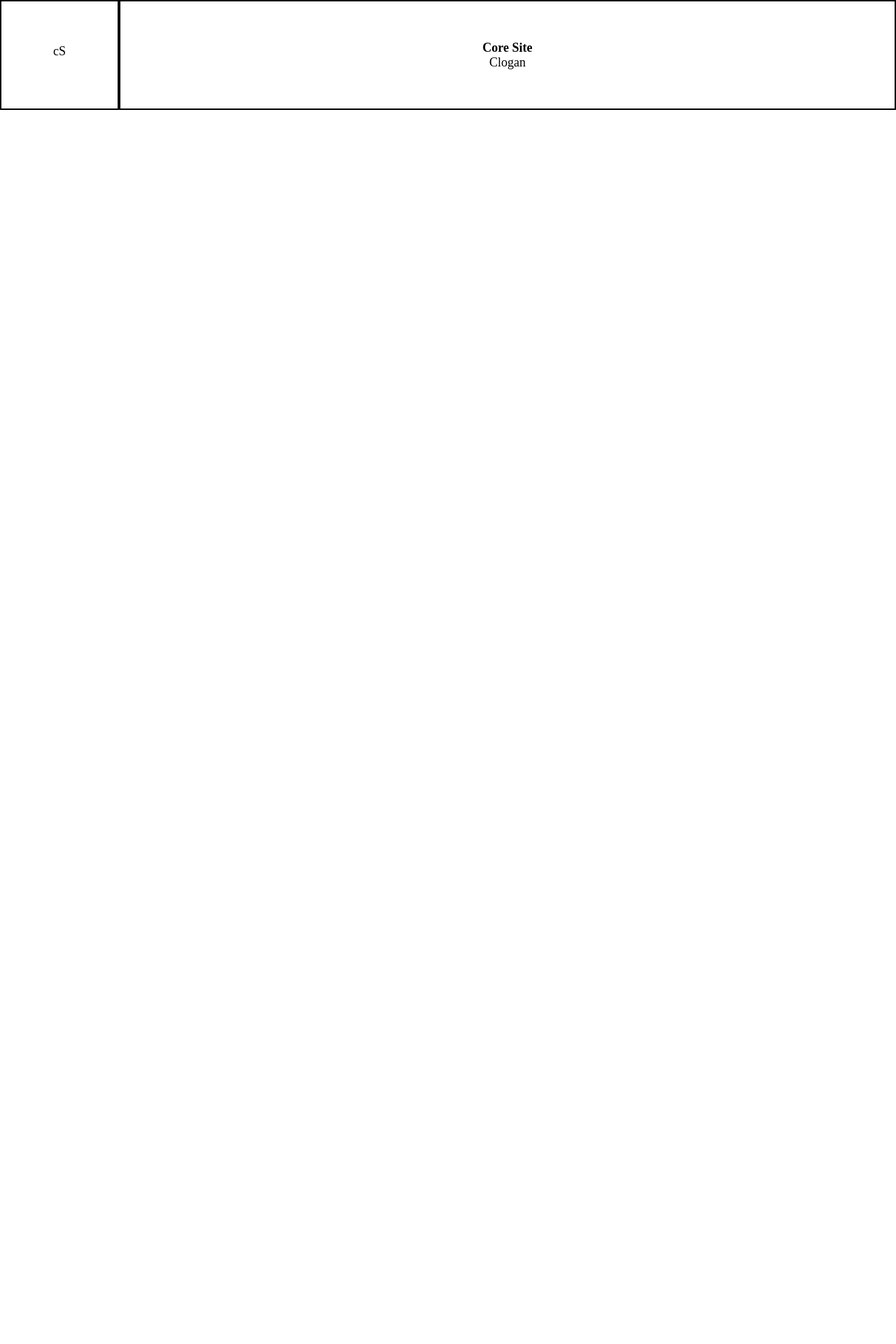
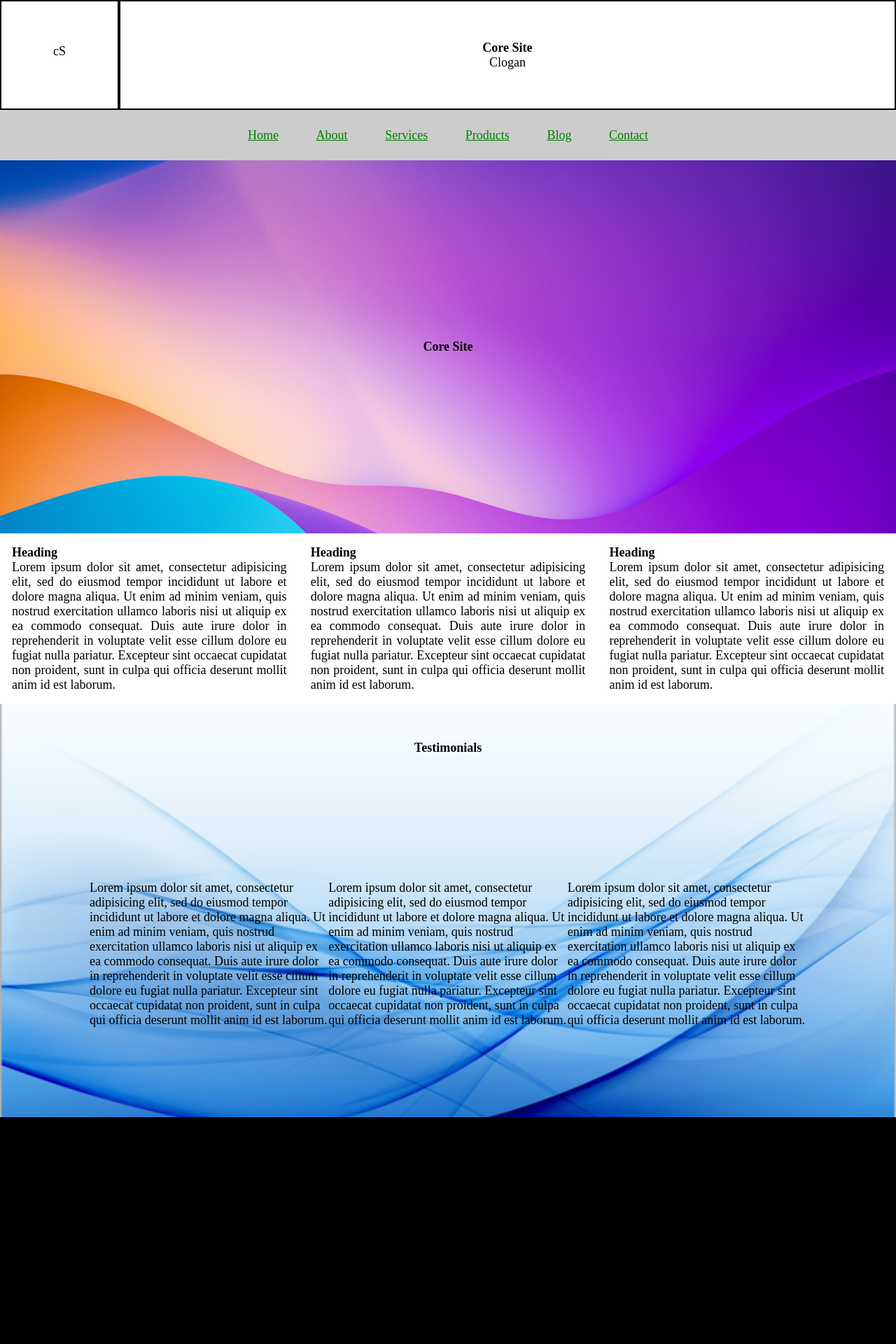
Before and after one commit to farazhashmi21/coreSite, a PHP site: page / in a window 1280 px wide. Shown: the top 1920 px of the page at 70% size. Before the commit the page ends 157 px from the top, so only its background shows below. Run offline with PHP 8.4, Linux system fonts and the light colour scheme.

Commit message:
Front-Page Conplete

```diff
--- a/assets/css/style.css
+++ b/assets/css/style.css
@@ -27,6 +27,84 @@
 	 text-align: center;
 	margin-top: 35%;
 }
+.main-nav {
+	display: grid;
+	grid-template-columns: auto;
+	padding: 2%;
+	background-color: #ccc;
+	color: #888;
+}
+.main-nav  ul{
+	list-style-type: none;
+	text-align: center;
+}
+.main-nav ul li{
+	display: inline;
+}
+.main-nav ul li a:link{
+	padding: 2%;
+	color: green;
+}
+
+.main-nav ul li a:visited{
+	color: green;
+}
+.main-nav ul li a:hover {
+	color: yellow;
+	background-color: #000000;
+	border-right: 4px solid yellow;
+	border-left: 4px solid yellow;
+}
+.main-nav ul li a:active{
+	color: white;
+	background-color: lightpink;
+}
+.hero-section{
+	display: grid;
+	grid-template-columns: auto;
+	padding: 20%;
+	background-image: url('../images/header-hero.jpg');
+	background-size: cover;
+	text-align: center;
+}
+.main-body{
+	display: grid;
+	grid-template-columns: auto auto auto;
+}
+.body-items{
+	padding: 4%;
+	text-align: justify;
+}
+.testimonials-section{
+	background-image: url('../images/testimonials-mirror.png');
+	display: grid;
+	grid-template-columns: auto auto auto auto;
+	background-size: cover;
+	background-position: center;
+}
+.testimonials-heading {
+	display: grid;
+	grid-template-columns: auto;
+	content: "";
+	padding: 4%;
+	grid-column-start: 1;
+	grid-column-end: 5;
+	text-align: center;
+}
+.testimonials-grid {
+	display: grid;
+	grid-template-columns: auto auto auto;
+	padding: 10%;
+}
+.main-footer {
+	display: grid;
+	grid-template-columns: auto;
+	text-align: center;
+	padding: 40%;
+	background-color: #000;
+	color: #fff;
+}
+
 @media only screen and (max-width: 500px){
 	.grid-header{
 		display: block;
--- a/index.php
+++ b/index.php
@@ -7,6 +7,7 @@
 	<link rel="stylesheet" type="text/css" href="assets/css/style.css">
 </head>
 <body onLoad = "displ();">
+	<!-- Header Start -->
 <div class="grid-header">
 	<div class="grid-items-header">
 		<p id="logoElement">cS</p>
@@ -16,6 +17,78 @@
 		<p>Clogan</p>
 	</div>
 </div>
+<!-- Header End -->
+<!-- Navigation Start -->
+<div class="main-nav">
+	<ul>
+		<li><a href="#" title="Homepage">Home</a></li>
+		<li><a href="#" title="Aboutpage">About</a></li>
+		<li><a href="#" title="Servicespage">Services</a></li>
+		<li><a href="#" title="Productspage">Products</a></li>
+		<li><a href="#" title="Blogpage">Blog</a></li>
+		<li><a href="#" title="Contactpage">Contact</a></li>
+	</ul>
+</div>
+<!-- Navigation End -->
+<!-- Hero Section Start -->
+<div class="hero-section">
+	<h2>Core Site</h2>
+</div>
+<!-- Hero Section End -->
+<!-- Main Body Section Start -->
+<div class="main-body">
+	<div class="body-items">
+		<h3>Heading</h3>
+		<p>Lorem ipsum dolor sit amet, consectetur adipisicing elit, sed do eiusmod tempor incididunt ut labore et dolore magna aliqua. Ut enim ad minim veniam, quis nostrud exercitation ullamco laboris nisi ut aliquip ex ea commodo consequat. Duis aute irure dolor in reprehenderit in voluptate velit esse cillum dolore eu fugiat nulla pariatur. Excepteur sint occaecat cupidatat non proident, sunt in culpa qui officia deserunt mollit anim id est laborum.</p>
+	</div>
+	<div class="body-items">
+		<h3>Heading</h3>
+		<p>Lorem ipsum dolor sit amet, consectetur adipisicing elit, sed do eiusmod tempor incididunt ut labore et dolore magna aliqua. Ut enim ad minim veniam, quis nostrud exercitation ullamco laboris nisi ut aliquip ex ea commodo consequat. Duis aute irure dolor in reprehenderit in voluptate velit esse cillum dolore eu fugiat nulla pariatur. Excepteur sint occaecat cupidatat non proident, sunt in culpa qui officia deserunt mollit anim id est laborum.</p>
+	</div>
+	<div class="body-items">
+		<h3>Heading</h3>
+		<p>Lorem ipsum dolor sit amet, consectetur adipisicing elit, sed do eiusmod tempor incididunt ut labore et dolore magna aliqua. Ut enim ad minim veniam, quis nostrud exercitation ullamco laboris nisi ut aliquip ex ea commodo consequat. Duis aute irure dolor in reprehenderit in voluptate velit esse cillum dolore eu fugiat nulla pariatur. Excepteur sint occaecat cupidatat non proident, sunt in culpa qui officia deserunt mollit anim id est laborum.</p>
+	</div>
+</div>
+<!-- Main Body Section End -->
+<!-- Testimonials Section Start -->
+<div class="testimonials-section">
+	<div class="testimonials-heading">
+		<h3>Testimonials</h3>
+	</div>
+	<div class="testimonials-grid">
+		<div>
+			<p>Lorem ipsum dolor sit amet, consectetur adipisicing elit, sed do eiusmod
+				tempor incididunt ut labore et dolore magna aliqua. Ut enim ad minim veniam,
+				quis nostrud exercitation ullamco laboris nisi ut aliquip ex ea commodo
+				consequat. Duis aute irure dolor in reprehenderit in voluptate velit esse
+				cillum dolore eu fugiat nulla pariatur. Excepteur sint occaecat cupidatat non
+			proident, sunt in culpa qui officia deserunt mollit anim id est laborum.</p>
+		</div>
+		<div>
+			<p>Lorem ipsum dolor sit amet, consectetur adipisicing elit, sed do eiusmod
+				tempor incididunt ut labore et dolore magna aliqua. Ut enim ad minim veniam,
+				quis nostrud exercitation ullamco laboris nisi ut aliquip ex ea commodo
+				consequat. Duis aute irure dolor in reprehenderit in voluptate velit esse
+				cillum dolore eu fugiat nulla pariatur. Excepteur sint occaecat cupidatat non
+			proident, sunt in culpa qui officia deserunt mollit anim id est laborum.</p>
+		</div>
+		<div>
+			<p>Lorem ipsum dolor sit amet, consectetur adipisicing elit, sed do eiusmod
+				tempor incididunt ut labore et dolore magna aliqua. Ut enim ad minim veniam,
+				quis nostrud exercitation ullamco laboris nisi ut aliquip ex ea commodo
+				consequat. Duis aute irure dolor in reprehenderit in voluptate velit esse
+				cillum dolore eu fugiat nulla pariatur. Excepteur sint occaecat cupidatat non
+			proident, sunt in culpa qui officia deserunt mollit anim id est laborum.</p>
+		</div>
+	</div>
+</div>
+<!-- Testimonials Section End -->
+<!-- Footer Section Starts -->
+<footer class="main-footer">
+<p>&#169; - Copyright - <script>document.write(new Date().getFullYear());</script></p>
+</footer>
+<!-- Footer Section Ends -->
 <script type="text/javascript" src="assets/js/functions.js"></script>
 </body>
 </html>
```
Also changed, not shown: assets/images/header-hero.jpg (added), assets/images/testimonials-mirror.png (added).
